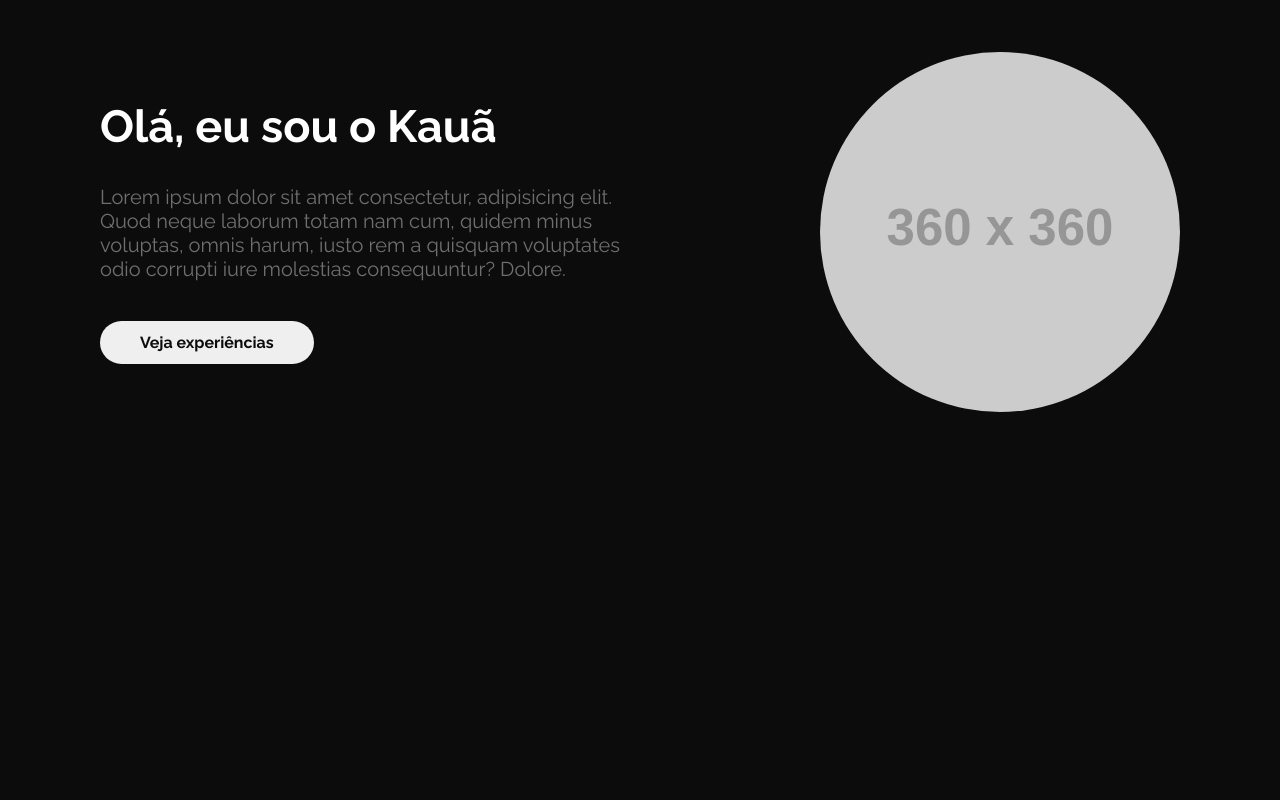
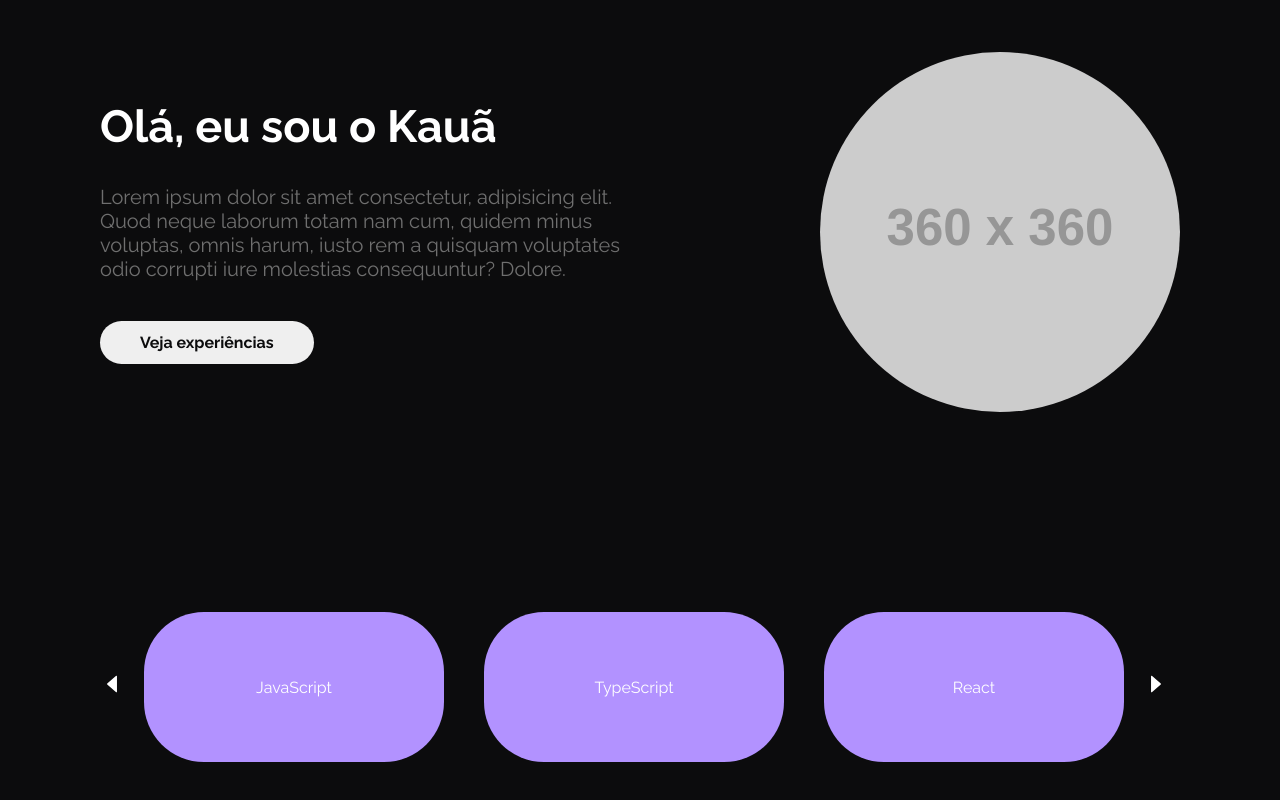
Before and after one commit to KauaOnoratoDev/Meu-Portifolio, a React (Create React App) app: page / in a window 1280 px wide. Shown: the part 224-1024 px from the top of the page. Before the commit the page ends 800 px from the top, so only its background shows below. Built offline with nearby package versions, Linux system fonts and the light colour scheme.

Commit message:
feat: criando carousel

```diff
--- a/package.json
+++ b/package.json
@@ -42,7 +42,6 @@
     ]
   },
   "devDependencies": {
-    "styled-components": "^6.1.8",
     "@reduxjs/toolkit": "^2.2.3",
     "@typescript-eslint/eslint-plugin": "^5.53.0",
     "@typescript-eslint/parser": "^5.53.0",
@@ -52,6 +51,8 @@
     "eslint-plugin-react": "^7.32.2",
     "eslint-plugin-react-hooks": "^4.6.0",
     "prettier": "^2.8.4",
-    "react-redux": "^9.1.0"
+    "react-icons": "^5.1.0",
+    "react-redux": "^9.1.0",
+    "styled-components": "^6.1.8"
   }
 }
--- a/src/App.tsx
+++ b/src/App.tsx
@@ -1,4 +1,5 @@
 import Hero from './components/Hero'
+import IntroExperiences from './components/Carousel'
 import NavBar from './components/NavBar'
 import { GlobalStyle } from './styles'
 
@@ -9,6 +10,7 @@ function App() {
       <div className="container">
         <NavBar />
         <Hero />
+        <IntroExperiences />
       </div>
     </>
   )
--- /dev/null
+++ b/src/components/Carousel/index.tsx
@@ -0,0 +1,41 @@
+import { useState } from 'react'
+
+import { AiFillCaretLeft } from 'react-icons/ai'
+import { AiFillCaretRight } from 'react-icons/ai'
+
+import * as S from './styles'
+
+const Carousel = () => {
+  const [section, setSection] = useState(1)
+
+  return (
+    <S.Container>
+      <S.Botao
+        onClick={() => section >= 2 && setSection(section - 1)}
+        type="button"
+      >
+        <AiFillCaretLeft />
+      </S.Botao>
+      <div>
+        <S.List className={section !== 1 ? 'none' : ''}>
+          <S.Item>JavaScript</S.Item>
+          <S.Item>TypeScript</S.Item>
+          <S.Item>React</S.Item>
+        </S.List>
+        <S.List className={section !== 2 ? 'none' : ''}>
+          <S.Item>Gulp</S.Item>
+          <S.Item>Sass</S.Item>
+          <S.Item>Vite</S.Item>
+        </S.List>
+      </div>
+      <S.Botao
+        onClick={() => section <= 1 && setSection(section + 1)}
+        type="button"
+      >
+        <AiFillCaretRight />
+      </S.Botao>
+    </S.Container>
+  )
+}
+
+export default Carousel
--- /dev/null
+++ b/src/components/Carousel/styles.ts
@@ -0,0 +1,43 @@
+import styled from 'styled-components'
+import { colors } from '../../styles'
+
+export const Container = styled.div`
+  width: 100%;
+  display: flex;
+  margin-bottom: 200px;
+
+  .none {
+    display: none;
+  }
+`
+
+export const List = styled.ul`
+  display: flex;
+  justify-content: center;
+  align-items: center;
+  color: #fff;
+`
+
+export const Item = styled.li`
+  display: flex;
+  justify-content: center;
+  align-items: center;
+  background-color: ${colors.purple};
+  width: 300px;
+  height: 150px;
+  border-radius: 60px;
+  margin: 0 20px;
+`
+
+export const Botao = styled.button`
+  background-color: transparent;
+  border: none;
+  color: ${colors.white};
+  transition: 0.2s ease;
+  font-size: 24px;
+
+  &:hover {
+    cursor: pointer;
+    scale: 1.1;
+  }
+`
--- a/src/components/Hero/styles.ts
+++ b/src/components/Hero/styles.ts
@@ -5,6 +5,7 @@ export const Container = styled.div`
   display: flex;
   justify-content: space-between;
   align-items: center;
+  margin-bottom: 200px;
 
   div {
     width: 50%;
--- a/src/components/NavBar/styles.ts
+++ b/src/components/NavBar/styles.ts
@@ -14,6 +14,7 @@ export const Container = styled.div`
 export const NavBarStyle = styled.nav`
   display: flex;
   justify-content: space-between;
+  align-items: center;
 `
 
 export const List = styled.ul`
```
Also changed, not shown: .eslintrc.json, 1 other file (tests, documents, lock files or other folders).
